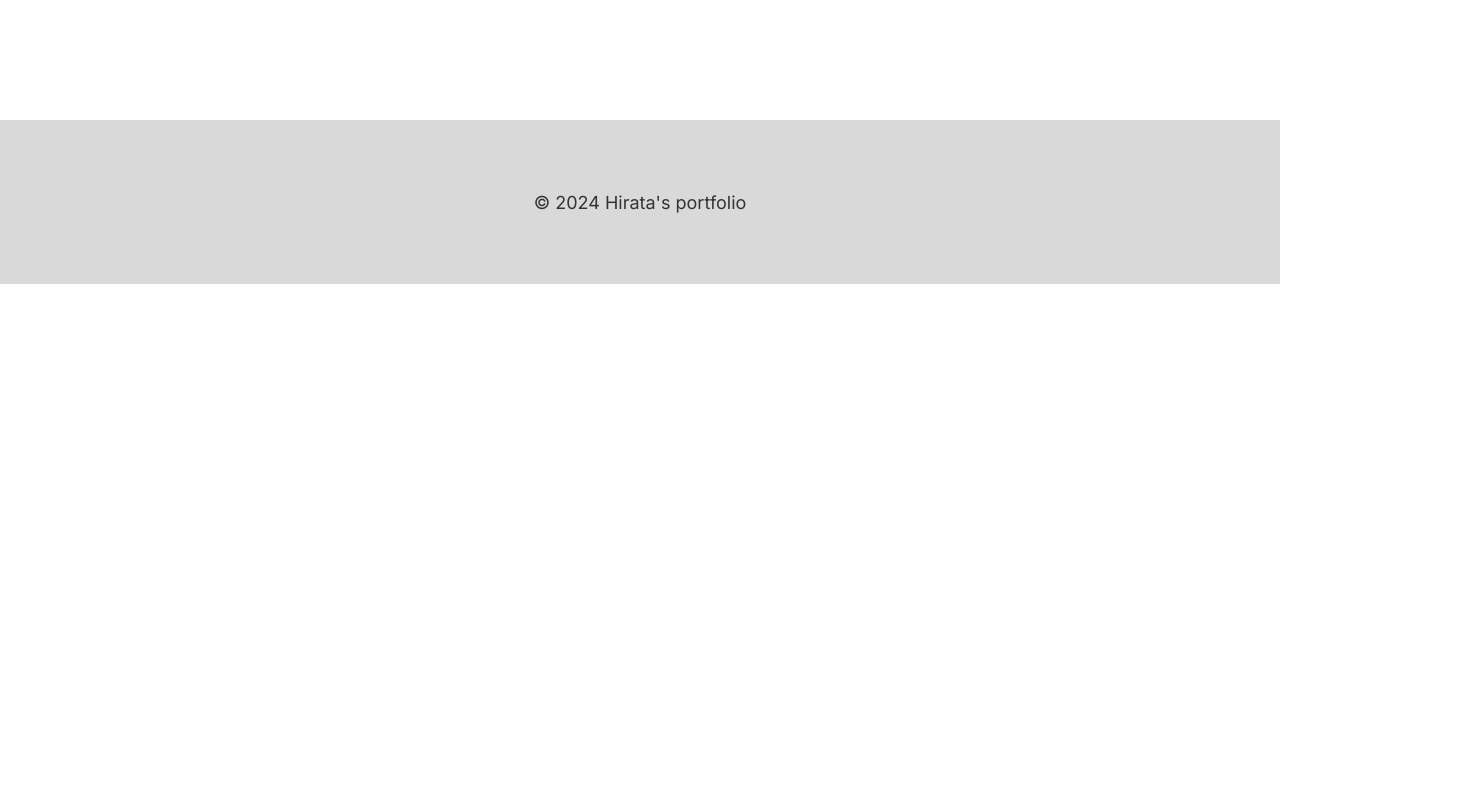
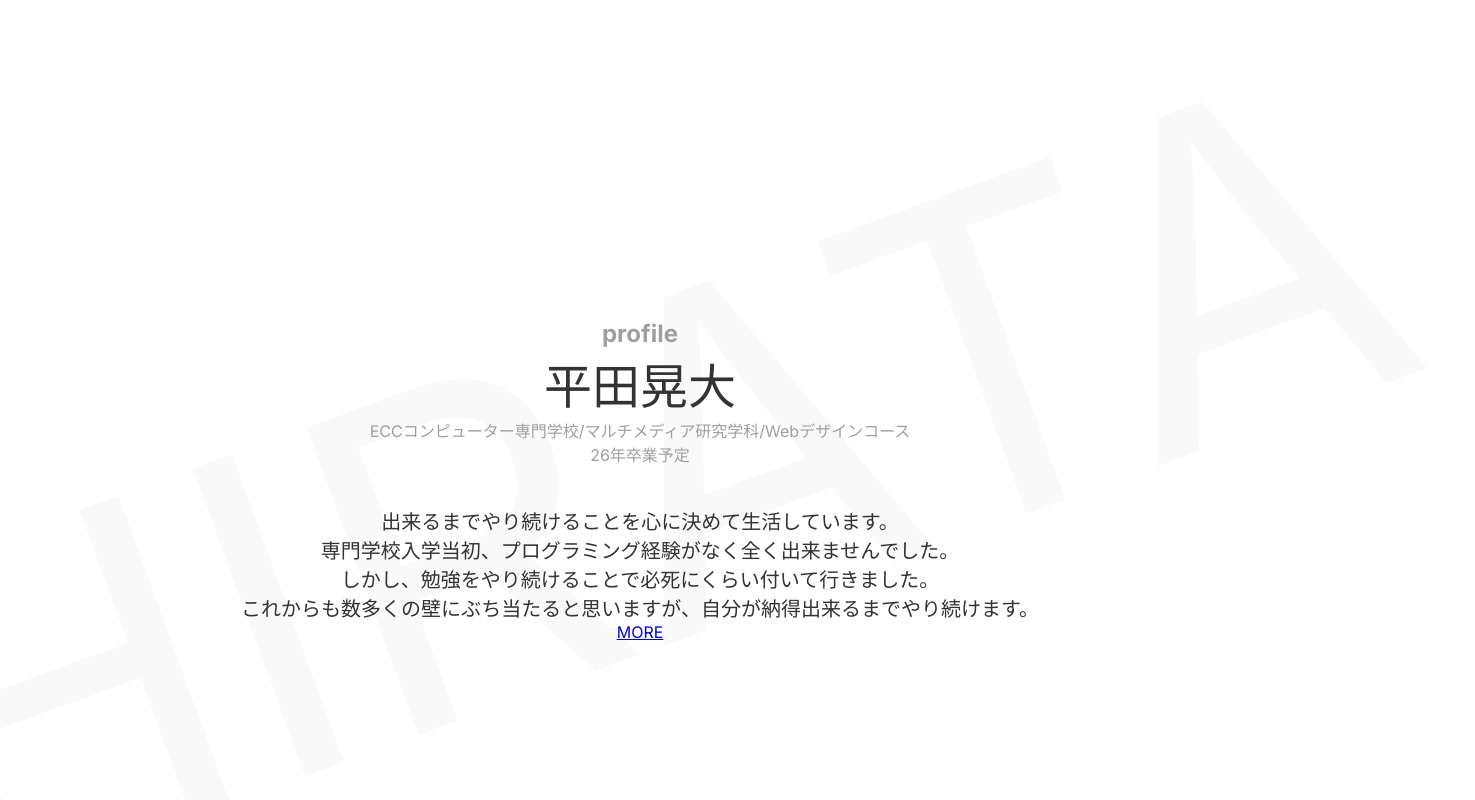
Before and after one commit to koudaihirata/portfolio1, a Next.js app: page / in a window 1280 px wide. Shown: the part 680-1480 px from the top of the page, 1475 px wide, since content can reach past the window. Before the commit the page ends 964 px from the top, so only its background shows below. Built offline with nearby package versions, Linux system fonts and the light colour scheme.

Commit message:
add profile

```diff
--- a/src/app/globals.css
+++ b/src/app/globals.css
@@ -4,14 +4,40 @@ body{
     font-size: 16px;
     margin: 0;
 }
-.homeMein{
+.homeMain{
     width: 100%;
     height: 100vh;
     display: flex;
     justify-content: center;
     align-items: center;
 }
-.homeMein h2{
+.homeMain h2{
     padding: 20px;
     background: #fff;
 }
+.profileMain{
+    width: 100%;
+    height: 90vh;
+    display: flex;
+    justify-content: center;
+    align-items: center;
+    flex-direction: column;
+    position: relative;
+}
+.profileMain > p{
+    position: absolute;
+    font-size: 450px;
+    transform: rotate(-20deg);
+    color: #F9F9F9;
+    z-index: -1;
+}
+.profileMain div{
+    display: flex;
+    justify-content: center;
+    align-items: center;
+    flex-direction: column;
+    text-align: center;
+}
+.profileMain div:first-child{
+    margin-bottom: 40px;
+}
--- a/src/app/page.tsx
+++ b/src/app/page.tsx
@@ -1,10 +1,29 @@
+import Btn from "@/components/btn/btn";
 import Image from "next/image";
 
 export default function Home() {
   return (
     <main>
-      <section className="homeMein">
+      <section className="homeMain">
         <h2><Image src="/logo.svg" alt="logo" width={335} height={182}/></h2>
+      </section>
+      <section className="profileMain">
+        <div>
+          <h3 style={{color:'#9F9F9F',fontSize:'24px',margin:'0'}}>profile</h3>
+          <p style={{fontSize:'48px',margin:'0'}}>平田晃大</p>
+          <p style={{color:'#9F9F9F',fontSize:'16px',margin:'0'}}>ECCコンピューター専門学校/マルチメディア研究学科/Webデザインコース</p>
+          <p style={{color:'#9F9F9F',fontSize:'16px',margin:'0'}}>26年卒業予定</p>
+        </div>
+        <div>
+          <p style={{fontSize:'20px',margin:'0'}}>
+            出来るまでやり続けることを心に決めて生活しています。<br />
+            専門学校入学当初、プログラミング経験がなく全く出来ませんでした。<br />
+            しかし、勉強をやり続けることで必死にくらい付いて行きました。<br />
+            これからも数多くの壁にぶち当たると思いますが、自分が納得出来るまでやり続けます。
+          </p>
+        </div>
+        <Btn label="MORE" link="/Profile" />
+        <p>HIRATA</p>
       </section>
     </main>
   );
--- /dev/null
+++ b/src/components/btn/btn.tsx
@@ -0,0 +1,12 @@
+import Link from "next/link";
+
+
+export default function Btn({ label, link }: { label: string, link: string }) {
+    return (
+        <>
+            <div>
+                <Link href={link} >{label}</Link>
+            </div>
+        </>
+    )
+}
```
